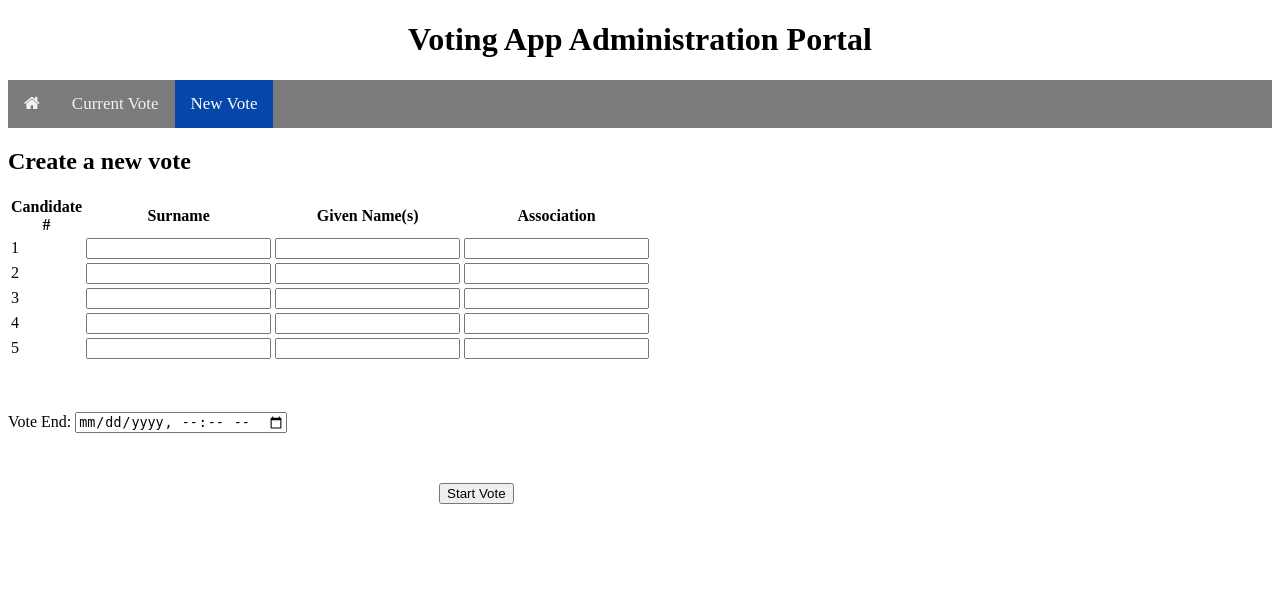
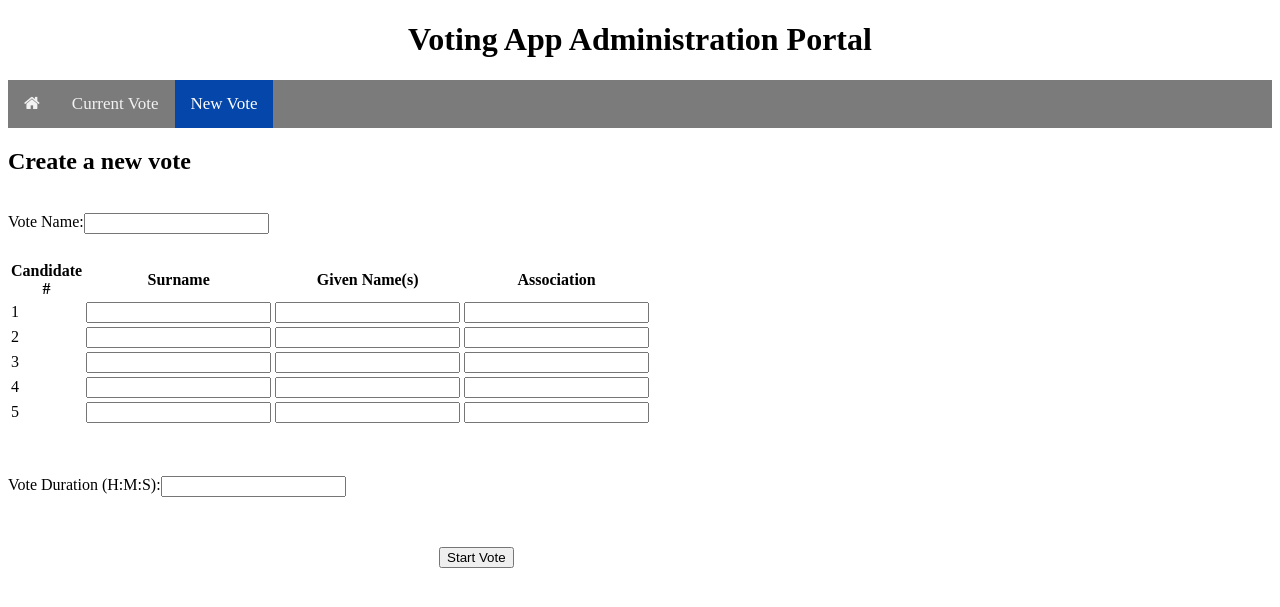
Before and after one commit to KayCarroll/ece1779-group3-a3, a Flask app: page /create in a window 1280 px wide. Shown: the top 607 px of the page. Run offline with Flask 3, Linux system fonts and the light colour scheme.

Commit message:
add entry to voting_info table when creating a new vote

```diff
--- a/administration_app/adminapp/constants.py
+++ b/administration_app/adminapp/constants.py
@@ -1,2 +1,4 @@
 AWS_REGION_NAME = 'us-east-1'
 LOG_FORMAT = '%(asctime)s - %(name)s - [%(levelname)s] - %(message)s'
+TIME_FORMAT = '%H:%M:%S'
+VOTING_INFO_TABLE = 'voting_info'
--- a/administration_app/adminapp/main.py
+++ b/administration_app/adminapp/main.py
@@ -1,5 +1,18 @@
+import json
+import logging
+
+from boto3.dynamodb.conditions import Key
+from datetime import datetime, timedelta
 from flask import render_template, url_for, request, g
+
 from adminapp import app, dynamodb_client
+from adminapp.constants import LOG_FORMAT, TIME_FORMAT, VOTING_INFO_TABLE
+
+logging.basicConfig(level=logging.DEBUG, format=LOG_FORMAT, handlers=[logging.StreamHandler()])
+for module_name in ['botocore', 'urllib3']:
+    logging.getLogger(module_name).setLevel(logging.WARNING)
+
+logger = logging.getLogger(__name__)
 
 
 @app.route('/')
@@ -16,8 +29,45 @@ def create():
 
 @app.route('/current')
 def current():
+    # response = dynamodb_client.query(TableName=VOTING_INFO_TABLE, Select='ALL_ATTRIBUTES',
+    #                                  KeyConditionExpression='currently_active = :activeval',
+    #                                  ExpressionAttributeValues={':activeval': {'S': 'True'}})
+    # logger.info(response)
+
     return render_template('current.html')
 
-@app.route('/past')
-def past():
-    return render_template('past.html')
+
+
+@app.route('/start_new_vote', methods=['POST'])
+def start_new_vote():
+    candidates = {}
+    for key, val in request.form.items():
+        if '-' in key:
+            candidate_id, field_num = key.split('-')
+            if val:
+                if candidate_id not in candidates:
+                    candidates[candidate_id] = {'name': '', 'association': ''}
+
+                if field_num == '1':
+                    candidates[candidate_id]['name'] = val
+                elif field_num == '2':
+                    candidates[candidate_id]['name'] += f', {val}'
+                elif field_num == '3':
+                    candidates[candidate_id]['association'] = val
+
+    vote_duration = request.form.get('voteduration').split(':')
+    start_time = datetime.utcnow()
+    end_time = start_time + timedelta(hours=int(vote_duration[0]),
+                                      minutes=int(vote_duration[1]),
+                                      seconds=int(vote_duration[2]))
+
+    dynamodb_client.put_item(TableName=VOTING_INFO_TABLE,
+                             Item={'election_name': {'S': request.form.get('votename')},
+                                   'candidates': {'S': json.dumps(candidates)},
+                                   'start_time': {'S': start_time.strftime(TIME_FORMAT)},
+                                   'end_time': {'S': end_time.strftime(TIME_FORMAT)},
+                                   'currently_active': {'S': 'True'}})
+
+    logger.info(candidates)
+
+    return render_template('create.html')
--- a/administration_app/adminapp/static/style.css
+++ b/administration_app/adminapp/static/style.css
@@ -30,13 +30,14 @@
     width: 40%;
 }
 
-.votetimes {
+.votenameinput {
+    display: flex;
+    margin-bottom: 25px;
+}
+
+.voteduration {
     display: flex;
     margin-top: 50px;
-}
-
-.votetimes div {
-    padding-right: 20px;
 }
 
 .submitbutton {
--- a/administration_app/adminapp/templates/create.html
+++ b/administration_app/adminapp/templates/create.html
@@ -12,18 +12,19 @@
     <div class="portalheader">
         <h1>Voting App Administration Portal</h1>
     </div>
-    <!-- <h2>Voting App Administration Portal</h2> -->
     <div class="topnavbar">
         <a href="home"><i class="fa fa-home"></i></a>
         <a href="current">Current Vote</a>
         <a class="active" href="create">New Vote</a>
-        <!-- <a href="future">Scheduled Votes</a> -->
-        <!-- <a href="past">Past Votes</a> -->
     </div>
 
     <div class="container">
-        <h2>Create a new vote</h2>
-        <form>
+        <h2>Create a new vote</h2><br>
+        <form action="http://localhost:5001/start_new_vote" method="post">
+            <div class="votenameinput">
+                <label for="votename">Vote Name:</label>
+                <input type="text" name="votename">
+            </div>
             <table>
                 <tr>
                     <th>
@@ -43,21 +44,16 @@
                     for (var row = 1; row < 6; row++) {
                         document.write("<tr><td>" + row + "</td>")
                         for (var col = 1; col < 4; col++) {
-                            document.write("<td><input type=\"text\"></td>")
+                            var input_name = "candidate" + row + "-" + col
+                            document.write("<td><input type=\"text\" name=\"" + input_name + "\"></td>")
                         }
                         document.write("</tr>")
                     }
                 </script>
             </table>
-            <div class="votetimes">
-                <!-- <div>
-                    <label for="starttime">Vote Start:</label>
-                    <input type="datetime-local" name="starttime">
-                </div> -->
-                <div>
-                    <label for="endtime">Vote End:</label>
-                    <input type="datetime-local" name="endtime">
-                </div>
+            <div class="voteduration">
+                <label for="voteduration">Vote Duration (H:M:S):</label>
+                <input type="text" name="voteduration">
             </div>
             <input type="submit" class="submitbutton" id="startvote" value="Start Vote">
 
--- a/administration_app/adminapp/templates/main.html
+++ b/administration_app/adminapp/templates/main.html
@@ -10,13 +10,10 @@
 
 <body>
     <div class="portalheader"><h1>Voting App Administration Portal</h1></div>
-    <!-- <h2>Voting App Administration Portal</h2> -->
     <div class="topnavbar">
         <a class="active" href="home"><i class="fa fa-home"></i></a>
         <a href="current">Current Vote</a>
         <a href="create">New Vote</a>
-        <!-- <a href="future">Scheduled Votes</a> -->
-        <!-- <a href="past">Past Votes</a> -->
     </div>
     <div>
         <h2>Welcome to the voting app administration portal!</h2>
```
Also changed, not shown: administration_app/adminapp/templates/current.html (+1 -7 lines), administration_app/adminapp/templates/future.html (deleted, +0 -23 lines), administration_app/adminapp/templates/past.html (deleted, +0 -23 lines).
